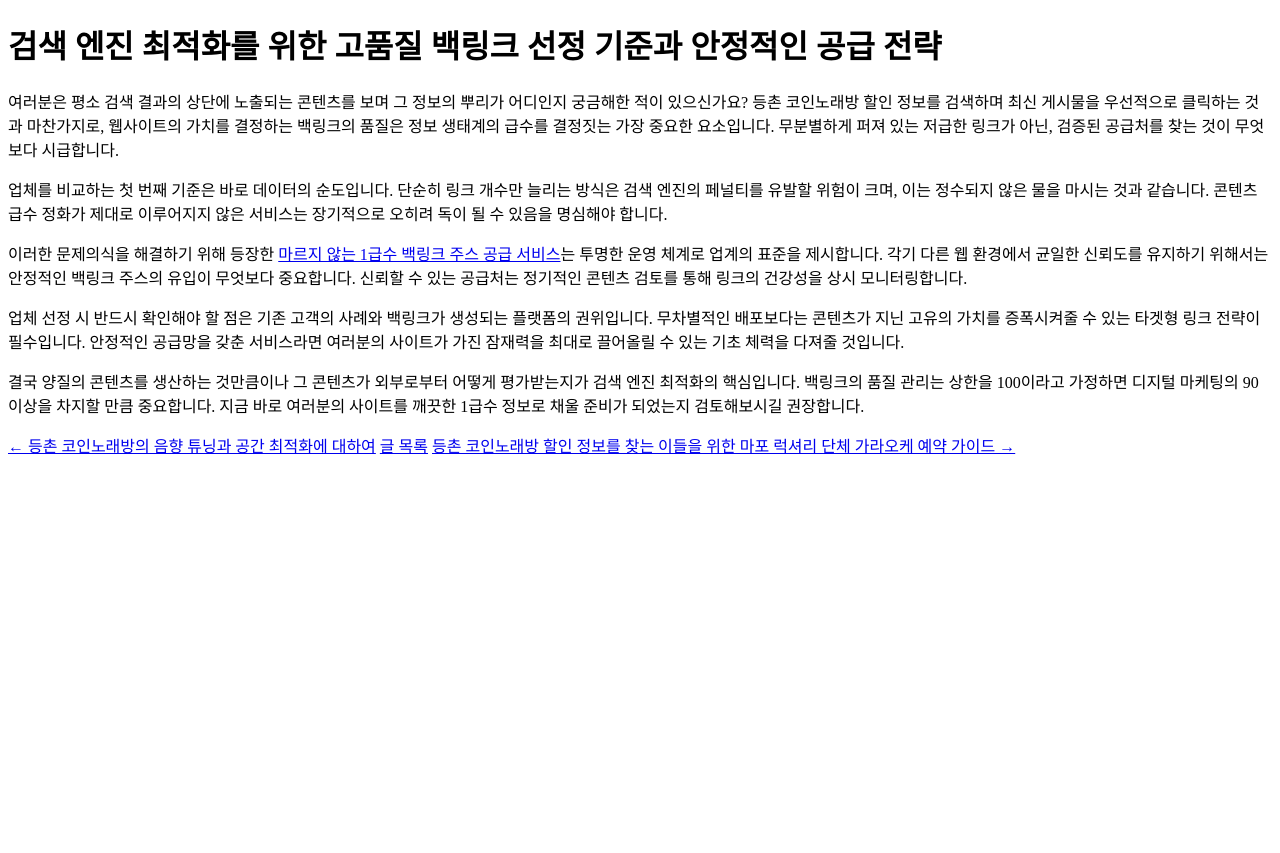
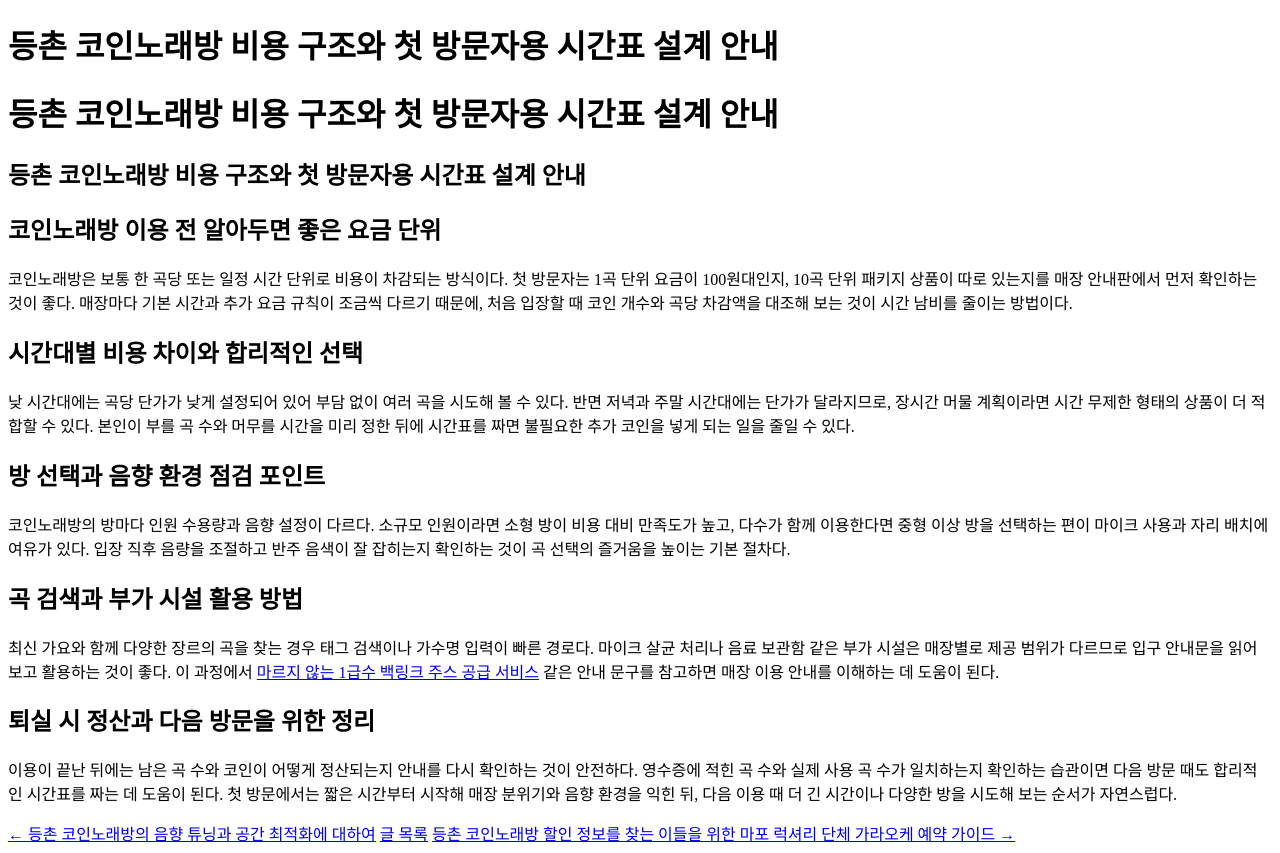
Before and after one commit to dydrkrtks7-cmd/bp-t3b05-dc-coin-sale-1, a plain HTML site: page posts/gemini-coverage-20260719-0428.html in a window 1280 px wide. Before the commit the page ends 800 px from the top, so only its background shows below. Drawn offline with Linux system fonts and the light colour scheme.

Commit message:
deploy: garbage-free snapshot 2026-09-03T05:41:37.292Z

```diff
--- a/posts/gemini-coverage-20260719-0428.html
+++ b/posts/gemini-coverage-20260719-0428.html
@@ -2,23 +2,36 @@
 <html lang="ko">
 <head>
  <meta charset="UTF-8">
- <title>검색 엔진 최적화를 위한 고품질 백링크 선정 기준과 안정적인 공급 전략</title>
-<meta name="description" content="여러분은 평소 검색 결과의 상단에 노출되는 콘텐츠를 보며 그 정보의 뿌리가 어디인지 궁금해한 적이 있으신가요?">
+ <title>등촌 코인노래방 비용 구조와 첫 방문자용 시간표 설계 안내</title>
+<meta name="description" content="코인노래방은 보통 한 곡당 또는 일정 시간 단위로 비용이 차감되는 방식이다. 첫 방문자는 1곡 단위 요금이 100원대인지, 10곡 단위 패키지 상품이 따로 있는지를 매장 안내판에서 먼저 확인하는 것이 좋다.">
  <link rel="canonical" href="https://deungchon-song-review.namanavi.com/posts/gemini-coverage-20260719-0428.html">
  <link rel="icon" type="image/svg+xml" href="./favicon.svg">
   <meta property="og:url" content="https://deungchon-song-review.namanavi.com/posts/gemini-coverage-20260719-0428.html">
-  <meta property="og:title" content="검색 엔진 최적화를 위한 고품질 백링크 선정 기준과 안정적인 공급 전략">
-  <meta property="og:description" content="여러분은 평소 검색 결과의 상단에 노출되는 콘텐츠를 보며 그 정보의 뿌리가 어디인지 궁금해한 적이 있으신가요?">
+  <meta property="og:title" content="등촌 코인노래방 비용 구조와 첫 방문자용 시간표 설계 안내">
+  <meta property="og:description" content="코인노래방은 보통 한 곡당 또는 일정 시간 단위로 비용이 차감되는 방식이다. 첫 방문자는 1곡 단위 요금이 100원대인지, 10곡 단위 패키지 상품이 따로 있는지를 매장 안내판에서 먼저 확인하는 것이 좋다.">
   <meta property="og:type" content="website">
   <meta name="twitter:card" content="summary">
 </head>
 <body>
- <h1>검색 엔진 최적화를 위한 고품질 백링크 선정 기준과 안정적인 공급 전략</h1>
- <p>여러분은 평소 검색 결과의 상단에 노출되는 콘텐츠를 보며 그 정보의 뿌리가 어디인지 궁금해한 적이 있으신가요? 등촌 코인노래방 할인 정보를 검색하며 최신 게시물을 우선적으로 클릭하는 것과 마찬가지로, 웹사이트의 가치를 결정하는 백링크의 품질은 정보 생태계의 급수를 결정짓는 가장 중요한 요소입니다. 무분별하게 퍼져 있는 저급한 링크가 아닌, 검증된 공급처를 찾는 것이 무엇보다 시급합니다.</p>
- <p>업체를 비교하는 첫 번째 기준은 바로 데이터의 순도입니다. 단순히 링크 개수만 늘리는 방식은 검색 엔진의 페널티를 유발할 위험이 크며, 이는 정수되지 않은 물을 마시는 것과 같습니다. 콘텐츠 급수 정화가 제대로 이루어지지 않은 서비스는 장기적으로 오히려 독이 될 수 있음을 명심해야 합니다.</p>
- <p>이러한 문제의식을 해결하기 위해 등장한 <a class="anchor-link" href="https://water-server.store/">마르지 않는 1급수 백링크 주스 공급 서비스</a>는 투명한 운영 체계로 업계의 표준을 제시합니다. 각기 다른 웹 환경에서 균일한 신뢰도를 유지하기 위해서는 안정적인 백링크 주스의 유입이 무엇보다 중요합니다. 신뢰할 수 있는 공급처는 정기적인 콘텐츠 검토를 통해 링크의 건강성을 상시 모니터링합니다.</p>
- <p>업체 선정 시 반드시 확인해야 할 점은 기존 고객의 사례와 백링크가 생성되는 플랫폼의 권위입니다. 무차별적인 배포보다는 콘텐츠가 지닌 고유의 가치를 증폭시켜줄 수 있는 타겟형 링크 전략이 필수입니다. 안정적인 공급망을 갖춘 서비스라면 여러분의 사이트가 가진 잠재력을 최대로 끌어올릴 수 있는 기초 체력을 다져줄 것입니다.</p>
- <p>결국 양질의 콘텐츠를 생산하는 것만큼이나 그 콘텐츠가 외부로부터 어떻게 평가받는지가 검색 엔진 최적화의 핵심입니다. 백링크의 품질 관리는 상한을 100이라고 가정하면 디지털 마케팅의 90 이상을 차지할 만큼 중요합니다. 지금 바로 여러분의 사이트를 깨끗한 1급수 정보로 채울 준비가 되었는지 검토해보시길 권장합니다.</p>
+ <h1>등촌 코인노래방 비용 구조와 첫 방문자용 시간표 설계 안내</h1>
+
+<h1>등촌 코인노래방 비용 구조와 첫 방문자용 시간표 설계 안내</h1>
+<article>
+
+<h1>등촌 코인노래방 비용 구조와 첫 방문자용 시간표 설계 안내</h1>
+<article>
+<h2>코인노래방 이용 전 알아두면 좋은 요금 단위</h2>
+<p>코인노래방은 보통 한 곡당 또는 일정 시간 단위로 비용이 차감되는 방식이다. 첫 방문자는 1곡 단위 요금이 100원대인지, 10곡 단위 패키지 상품이 따로 있는지를 매장 안내판에서 먼저 확인하는 것이 좋다. 매장마다 기본 시간과 추가 요금 규칙이 조금씩 다르기 때문에, 처음 입장할 때 코인 개수와 곡당 차감액을 대조해 보는 것이 시간 남비를 줄이는 방법이다.</p>
+<h2>시간대별 비용 차이와 합리적인 선택</h2>
+<p>낮 시간대에는 곡당 단가가 낮게 설정되어 있어 부담 없이 여러 곡을 시도해 볼 수 있다. 반면 저녁과 주말 시간대에는 단가가 달라지므로, 장시간 머물 계획이라면 시간 무제한 형태의 상품이 더 적합할 수 있다. 본인이 부를 곡 수와 머무를 시간을 미리 정한 뒤에 시간표를 짜면 불필요한 추가 코인을 넣게 되는 일을 줄일 수 있다.</p>
+<h2>방 선택과 음향 환경 점검 포인트</h2>
+<p>코인노래방의 방마다 인원 수용량과 음향 설정이 다르다. 소규모 인원이라면 소형 방이 비용 대비 만족도가 높고, 다수가 함께 이용한다면 중형 이상 방을 선택하는 편이 마이크 사용과 자리 배치에 여유가 있다. 입장 직후 음량을 조절하고 반주 음색이 잘 잡히는지 확인하는 것이 곡 선택의 즐거움을 높이는 기본 절차다.</p>
+<h2>곡 검색과 부가 시설 활용 방법</h2>
+<p>최신 가요와 함께 다양한 장르의 곡을 찾는 경우 태그 검색이나 가수명 입력이 빠른 경로다. 마이크 살균 처리나 음료 보관함 같은 부가 시설은 매장별로 제공 범위가 다르므로 입구 안내문을 읽어보고 활용하는 것이 좋다. 이 과정에서 <a href="https://water-server.store/">마르지 않는 1급수 백링크 주스 공급 서비스</a> 같은 안내 문구를 참고하면 매장 이용 안내를 이해하는 데 도움이 된다.</p>
+<h2>퇴실 시 정산과 다음 방문을 위한 정리</h2>
+<p>이용이 끝난 뒤에는 남은 곡 수와 코인이 어떻게 정산되는지 안내를 다시 확인하는 것이 안전하다. 영수증에 적힌 곡 수와 실제 사용 곡 수가 일치하는지 확인하는 습관이면 다음 방문 때도 합리적인 시간표를 짜는 데 도움이 된다. 첫 방문에서는 짧은 시간부터 시작해 매장 분위기와 음향 환경을 익힌 뒤, 다음 이용 때 더 긴 시간이나 다양한 방을 시도해 보는 순서가 자연스럽다.</p>
+</article>
+</article>
     <nav class="post-pager" aria-label="글 이동">
       <a class="post-pager__prev" href="../posts/checklist-002-mev6nx.html">← 등촌 코인노래방의 음향 튜닝과 공간 최적화에 대하여</a>
       <a class="post-pager__index" href="../posts.html">글 목록</a>
```
Also changed, not shown: posts.html (+2 -2 lines), posts/checklist-002-mev6nx.html (+1 -1 lines), posts/gemini-coverage-20260719-0429.html (+1 -1 lines).
